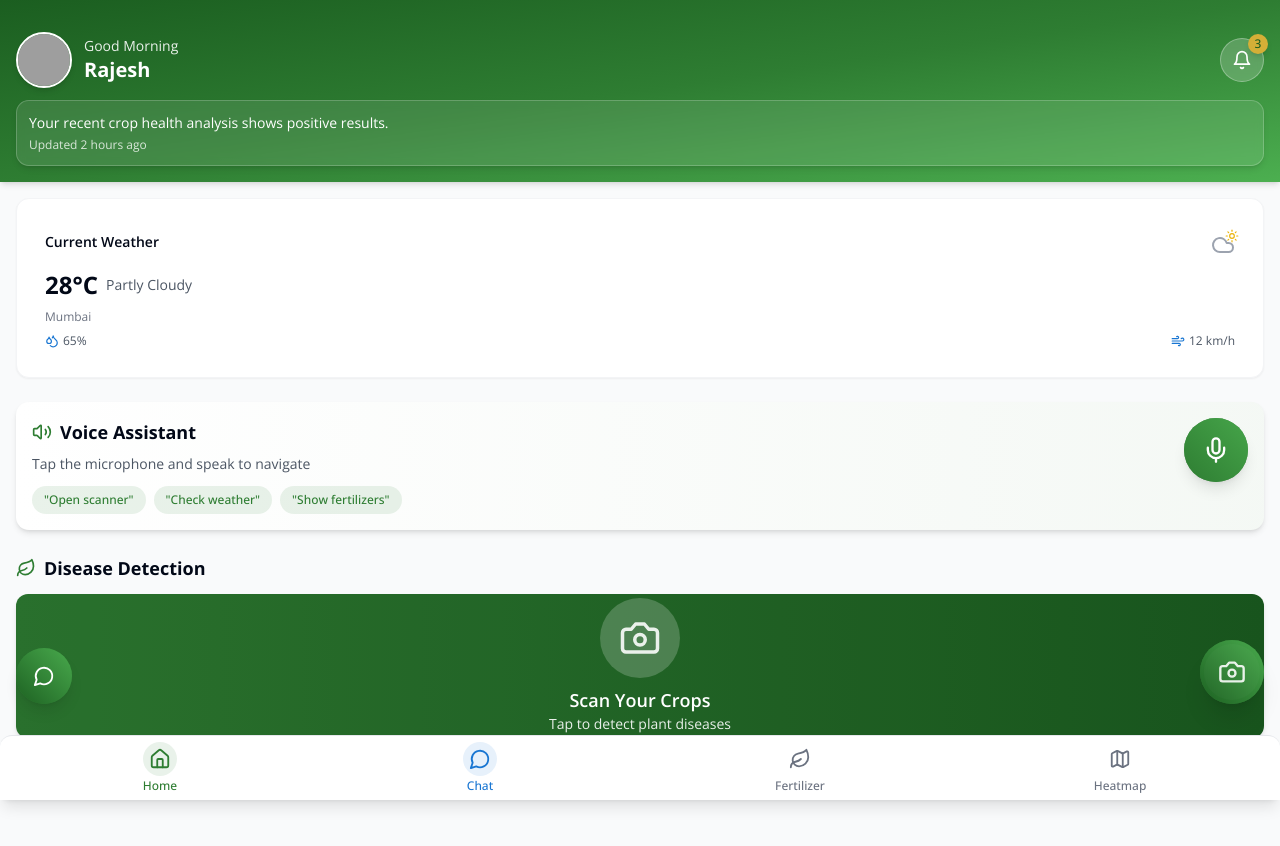
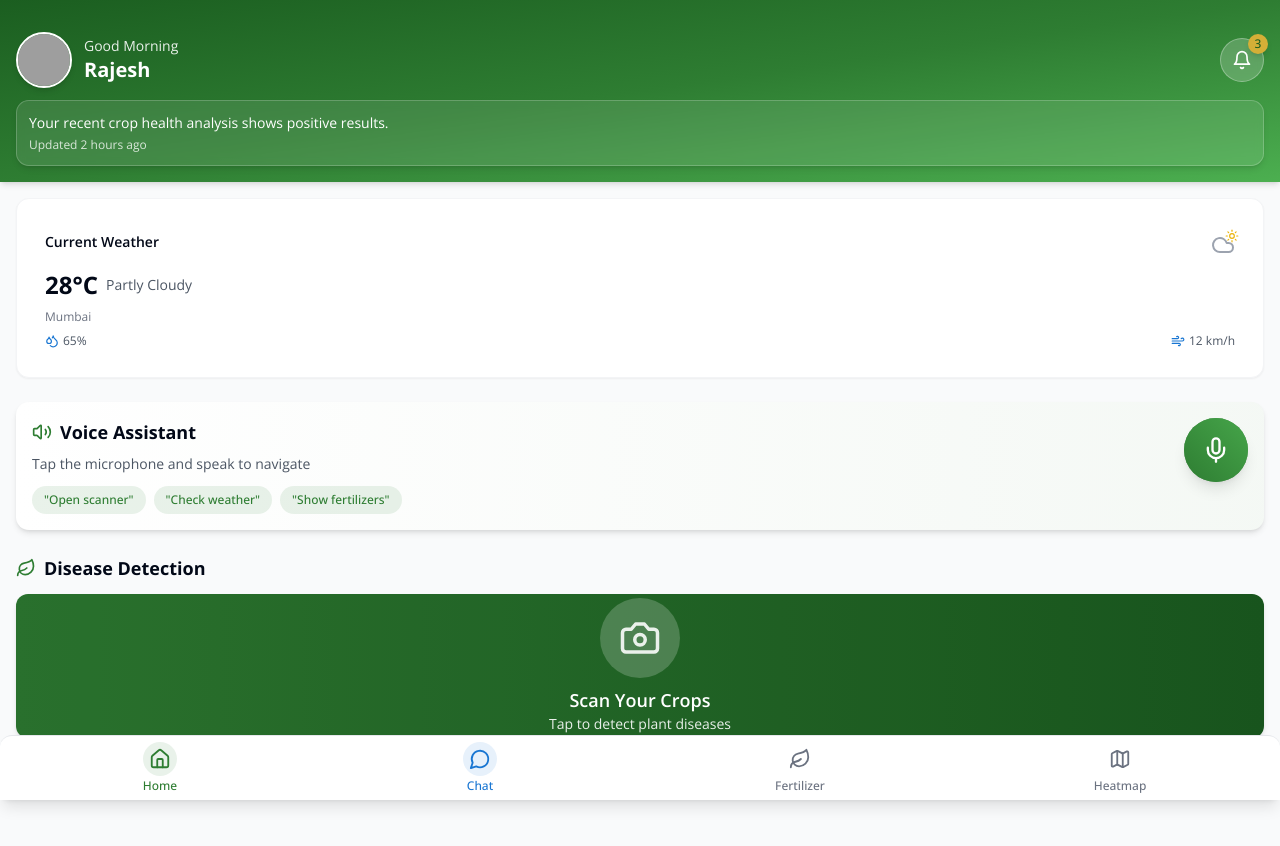
Before and after one commit to iamRajamurugan/smart-cultivation-assistant-02, a React (Vite) app: page / in a window 1280 px wide. Shown: the top 846 px of the page. Built offline with nearby package versions, Linux system fonts and the light colour scheme; grey boxes are pictures that could not be loaded.

Commit message:
Remove floating action buttons
Remove the floating chat and camera icons.

```diff
--- a/src/components/common/FloatingActionButton.tsx
+++ b/src/components/common/FloatingActionButton.tsx
@@ -1,44 +1,8 @@
 
-import { Camera, MessageCircle } from "lucide-react";
-import { Link } from "react-router-dom";
-import { useState } from "react";
-import AIAssistant from "@/components/assistant/AIAssistant";
+import React from 'react';
 
 const FloatingActionButton = () => {
-  const [assistantOpen, setAssistantOpen] = useState(false);
-
-  return (
-    <>
-      {/* Scanner Button */}
-      <Link
-        to="/scanner"
-        className="fixed bottom-24 right-4 z-20 h-16 w-16 rounded-full bg-farming-green text-white shadow-xl flex items-center justify-center glow-effect"
-        aria-label="Open Disease Scanner"
-      >
-        <div className="absolute inset-0 rounded-full bg-gradient-to-tr from-farming-green-dark to-farming-green-light opacity-90"></div>
-        <div className="absolute inset-0 rounded-full pulse-ring"></div>
-        <div className="h-14 w-14 rounded-full bg-white/20 flex items-center justify-center">
-          <Camera size={28} className="relative z-10 animate-pulse-gentle" />
-        </div>
-      </Link>
-
-      {/* Chat Button */}
-      <button
-        onClick={() => setAssistantOpen(true)}
-        className="fixed bottom-24 left-4 z-20 h-14 w-14 rounded-full bg-farming-green text-white shadow-lg flex items-center justify-center"
-        aria-label="Open AI Assistant"
-      >
-        <div className="absolute inset-0 rounded-full bg-gradient-to-tr from-farming-green-dark to-farming-green-light opacity-90"></div>
-        <MessageCircle size={22} className="relative z-10" />
-      </button>
-
-      {/* AI Assistant Modal */}
-      <AIAssistant
-        isOpen={assistantOpen}
-        onClose={() => setAssistantOpen(false)}
-      />
-    </>
-  );
+  return null; // Remove both floating action buttons
 };
 
 export default FloatingActionButton;
--- a/src/pages/Home.tsx
+++ b/src/pages/Home.tsx
@@ -1,16 +1,12 @@
 
-import { useState } from "react";
 import PageContainer from "@/components/layout/PageContainer";
 import WelcomeHeader from "@/components/dashboard/WelcomeHeader";
 import WeatherCard from "@/components/dashboard/WeatherCard";
 import DiseaseScanner from "@/components/dashboard/DiseaseScanner";
-import AIAssistant from "@/components/assistant/AIAssistant";
 import VoiceAssistantPanel from "@/components/voiceassistant/VoiceAssistantPanel";
 import FloatingActionButton from "@/components/common/FloatingActionButton";
 
 const Home = () => {
-  const [assistantOpen, setAssistantOpen] = useState(false);
-
   return (
     <PageContainer>
       <WelcomeHeader />
@@ -27,7 +23,7 @@ const Home = () => {
 
       <div className="mb-24"></div>
 
-      {/* Floating scanner button */}
+      {/* Floating buttons removed */}
       <FloatingActionButton />
     </PageContainer>
   );
```
